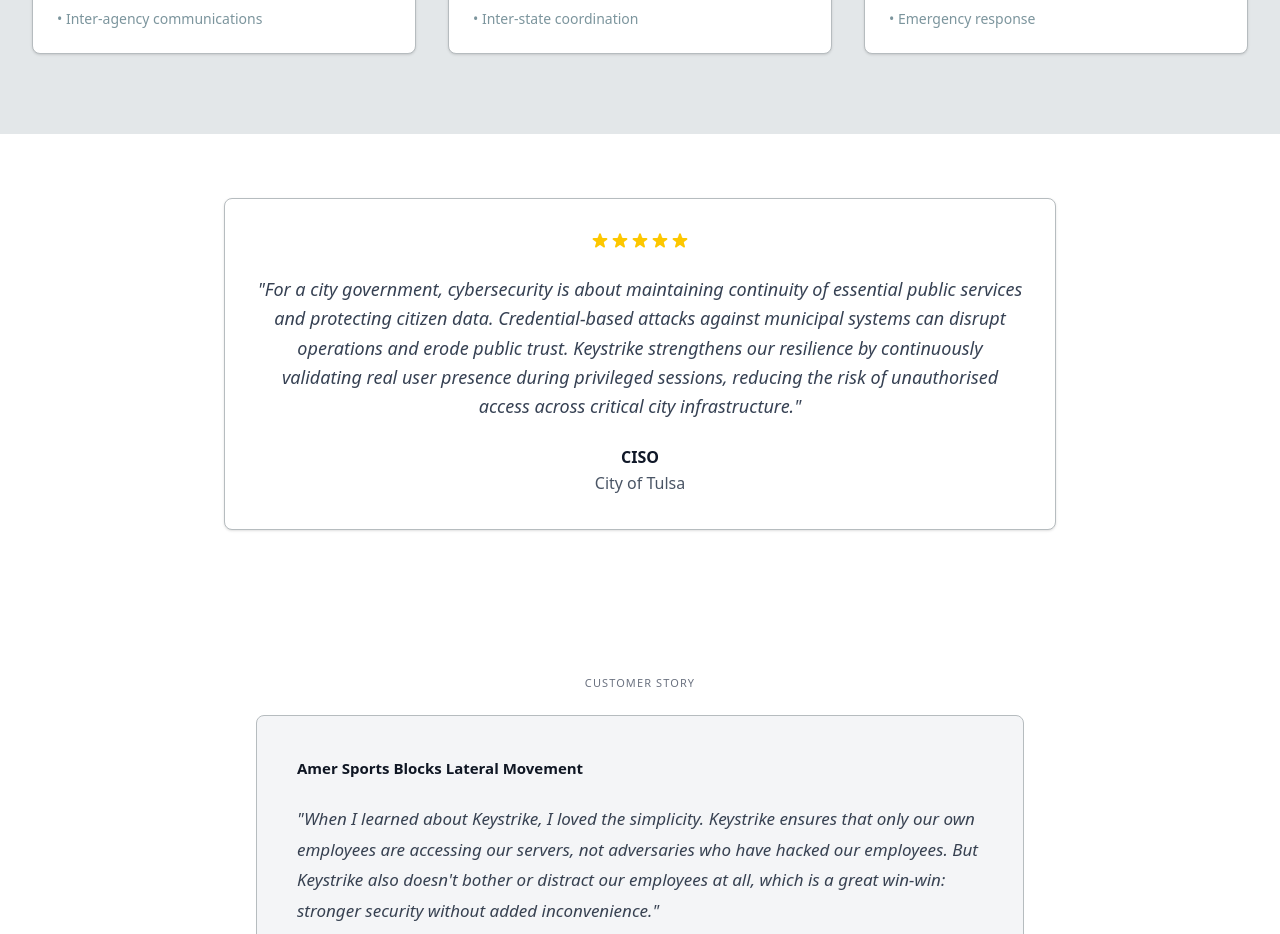
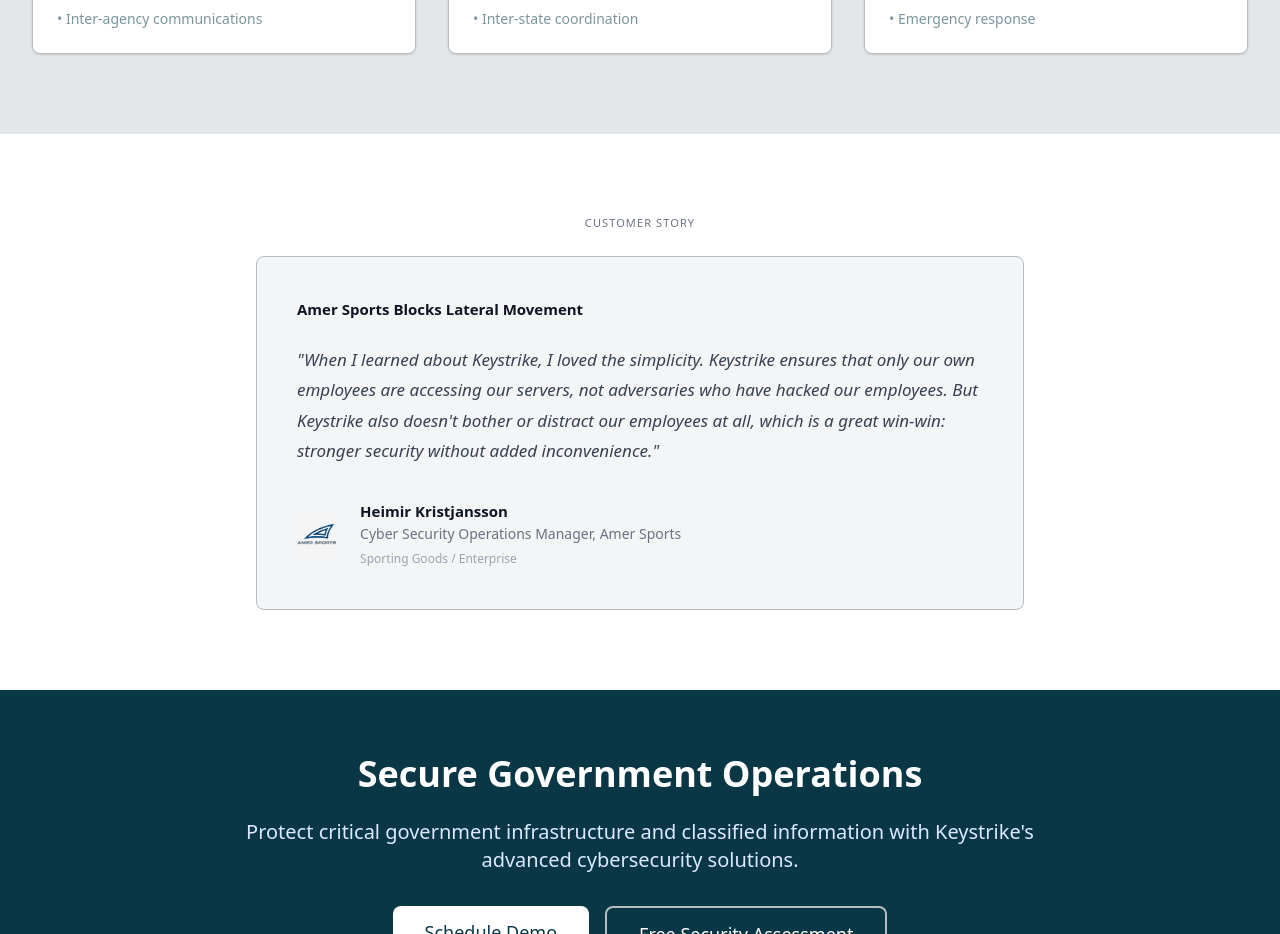
Before and after one commit to RiaanPhoenix/Keystrike-Web, a Next.js app: page /solutions/government in a window 1280 px wide. Shown: the part 2900-3834 px from the top of the page. Built offline with nearby package versions, Linux system fonts and the light colour scheme.

Commit message:
Remove City of Tulsa quote from government page and testimonial carousel

```diff
--- a/src/app/solutions/government/page.tsx
+++ b/src/app/solutions/government/page.tsx
@@ -296,28 +296,6 @@
         </div>
       </section>
 
-      {/* Customer Quote */}
-      <section className="bg-surface py-16">
-        <div className="max-w-4xl mx-auto px-4 sm:px-6 lg:px-8 text-center">
-          <div className="bg-white p-8 rounded-lg shadow-sm border border-gray-200">
-            <div className="flex justify-center mb-6">
-              {[...Array(5)].map((_, i) => (
-                <svg key={i} className="w-5 h-5 text-yellow-400" fill="currentColor" viewBox="0 0 20 20">
-                  <path d="M9.049 2.927c.3-.921 1.603-.921 1.902 0l1.07 3.292a1 1 0 00.95.69h3.462c.969 0 1.371 1.24.588 1.81l-2.8 2.034a1 1 0 00-.364 1.118l1.07 3.292c.3.921-.755 1.688-1.54 1.118l-2.8-2.034a1 1 0 00-1.175 0l-2.8 2.034c-.784.57-1.838-.197-1.539-1.118l1.07-3.292a1 1 0 00-.364-1.118L2.98 8.72c-.783-.57-.38-1.81.588-1.81h3.461a1 1 0 00.951-.69l1.07-3.292z"/>
-                </svg>
-              ))}
-            </div>
-            <p className="text-gray-700 mb-6 italic text-lg leading-relaxed">
-              "For a city government, cybersecurity is about maintaining continuity of essential public services and protecting citizen data. Credential-based attacks against municipal systems can disrupt operations and erode public trust. Keystrike strengthens our resilience by continuously validating real user presence during privileged sessions, reducing the risk of unauthorised access across critical city infrastructure."
-            </p>
-            <div>
-              <div className="font-semibold text-gray-900">CISO</div>
-              <div className="text-gray-600">City of Tulsa</div>
-            </div>
-          </div>
-        </div>
-      </section>
-
       {/* Customer Testimonial */}
       <section className="bg-white py-20">
         <div className="max-w-[800px] mx-auto px-4">
--- a/src/components/TestimonialCarousel.tsx
+++ b/src/components/TestimonialCarousel.tsx
@@ -16,12 +16,6 @@
       author: "CISO",
       organization: "Nordic Central Bank"
     },
-    {
-      id: 3,
-      quote: "For a city government, cybersecurity is about maintaining continuity of essential public services and protecting citizen data. Credential-based attacks against municipal systems can disrupt operations and erode public trust. Keystrike strengthens our resilience by continuously validating real user presence during privileged sessions, reducing the risk of unauthorised access across critical city infrastructure.",
-      author: "CISO",
-      organization: "City of Tulsa"
-    }
   ];
 
   const [currentIndex, setCurrentIndex] = useState(0);
```
